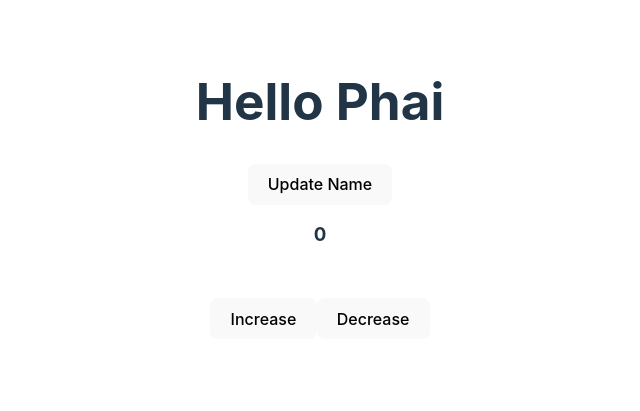
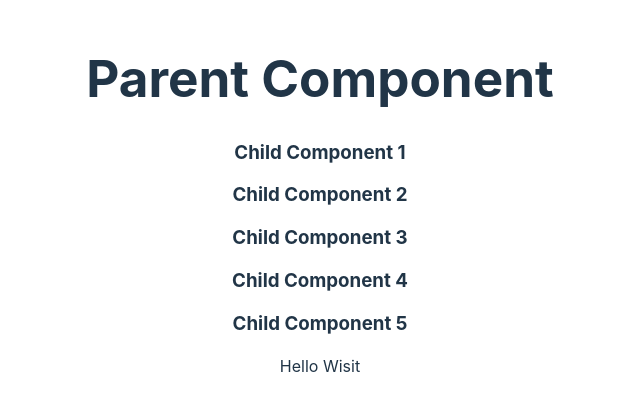
Before and after one commit to PhaiWisit/React-Hooks-Basic, a React (Vite) app: page / in a window 1280 px wide. Shown: the part 195-606 px from the top of the page, without its empty margins (320-960 px from the left). Built offline with nearby package versions, Linux system fonts and the light colour scheme; no server answers.

Commit message:
useContext

```diff
--- a/src/App.jsx
+++ b/src/App.jsx
@@ -1,34 +1,60 @@
-import { useState, useEffect } from 'react'
+import { useState, createContext, useContext } from 'react'
 import reactLogo from './assets/react.svg'
 import './App.css'
 
+const UserContext = createContext();
+
 function App() {
-  const [count, setCount] = useState(0);
-  const [name, setName] = useState('Phai');
-  const [data, setData] = useState([]);
+  const [user, setUser] = useState("Wisit");
+  return (
+    <UserContext.Provider value={user}>
+      <h1>Parent Component</h1>
+      <ChildComponent1></ChildComponent1>
+    </UserContext.Provider>
+  )
+}
 
-  useEffect(() => {
-    fetch(`https://jsonplaceholder.typicode.com/users/${count}`)
-      .then(res => res.json())
-      .then(data => setData(data));
-  }, [count]);
+function ChildComponent1() {
+  return (
+    <>
+      <h3>Child Component 1</h3>
+      <ChildComponent2/>
+    </>
+  )
+}
+function ChildComponent2() {
+  return (
+    <>
+      <h3>Child Component 2</h3>
+      <ChildComponent3/>
+    </>
+  )
+}
+function ChildComponent3() {
+  return (
+    <>
+      <h3>Child Component 3</h3>
+      <ChildComponent4/>
+    </>
+  )
+}
+function ChildComponent4() {
+  return (
+    <>
+      <h3>Child Component 4</h3>
+      <ChildComponent5/>
+    </>
+  )
+}
+function ChildComponent5() {
 
-  console.log(data);
+  const user = useContext(UserContext);
 
   return (
-    <div className="App">
-      <h1>Hello {name}</h1>
-      <button onClick={() => setName('Wisit')}> Update Name </button>
-      <h3>{count}</h3>
-      <div className="card">
-        <button onClick={() => setCount((count) => count + 1)}>
-          Increase
-        </button>
-        <button onClick={() => setCount((count) => count - 1)}>
-          Decrease
-        </button>
-      </div>
-    </div>
+    <>
+      <h3>Child Component 5</h3>
+      <p>Hello {user}</p>
+    </>
   )
 }
 
```
